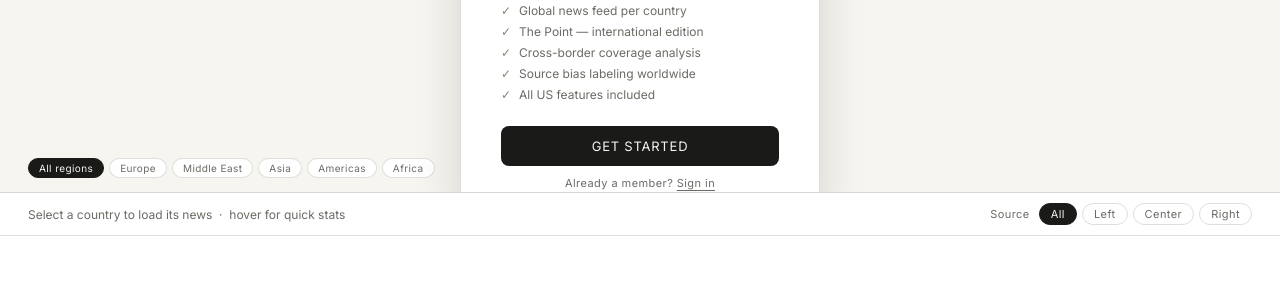
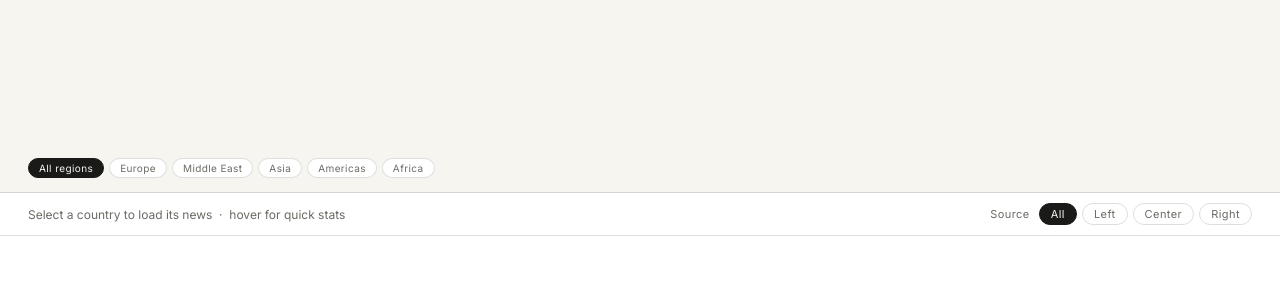
Before and after one commit to admin-votum/Votum.ink, a plain HTML site: page world.html in a window 1280 px wide. Shown: the part 323-615 px from the top of the page. Drawn offline with nearby package versions, Linux system fonts and the light colour scheme; no server answers.

Commit message:
Temporarily disable Pro lock for development

```diff
--- a/world.html
+++ b/world.html
@@ -1176,17 +1176,8 @@ async function loadWorldMap() {
 
 // PRO LOCK — check if user has Pro access
 // Later: check Supabase session/subscription status
-const isPro = localStorage.getItem('votum-pro') === 'true' ||
-              new URLSearchParams(window.location.search).get('pro') === 'true';
-
-const proLock = document.getElementById('pro-lock');
-if (isPro) {
-  proLock.style.display = 'none';
-} else {
-  // Blur/dim map when locked
-  document.getElementById('map-container').style.filter = 'blur(1px) brightness(0.85)';
-  document.getElementById('map-container').style.pointerEvents = 'none';
-}
+// PRO LOCK — temporarily disabled during development
+document.getElementById('pro-lock').style.display = 'none';
 
 // DARK MODE
 const toggle = document.getElementById('theme-toggle');
```
